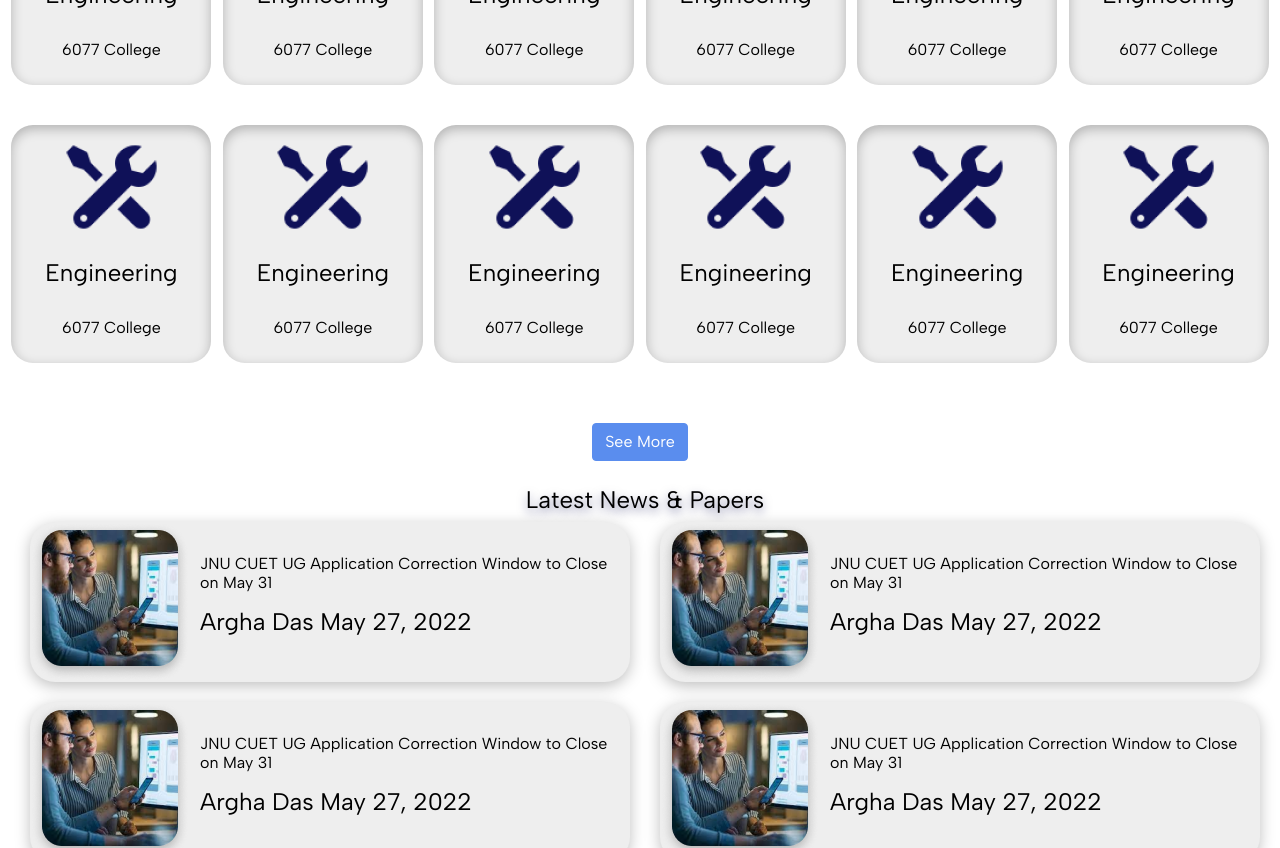
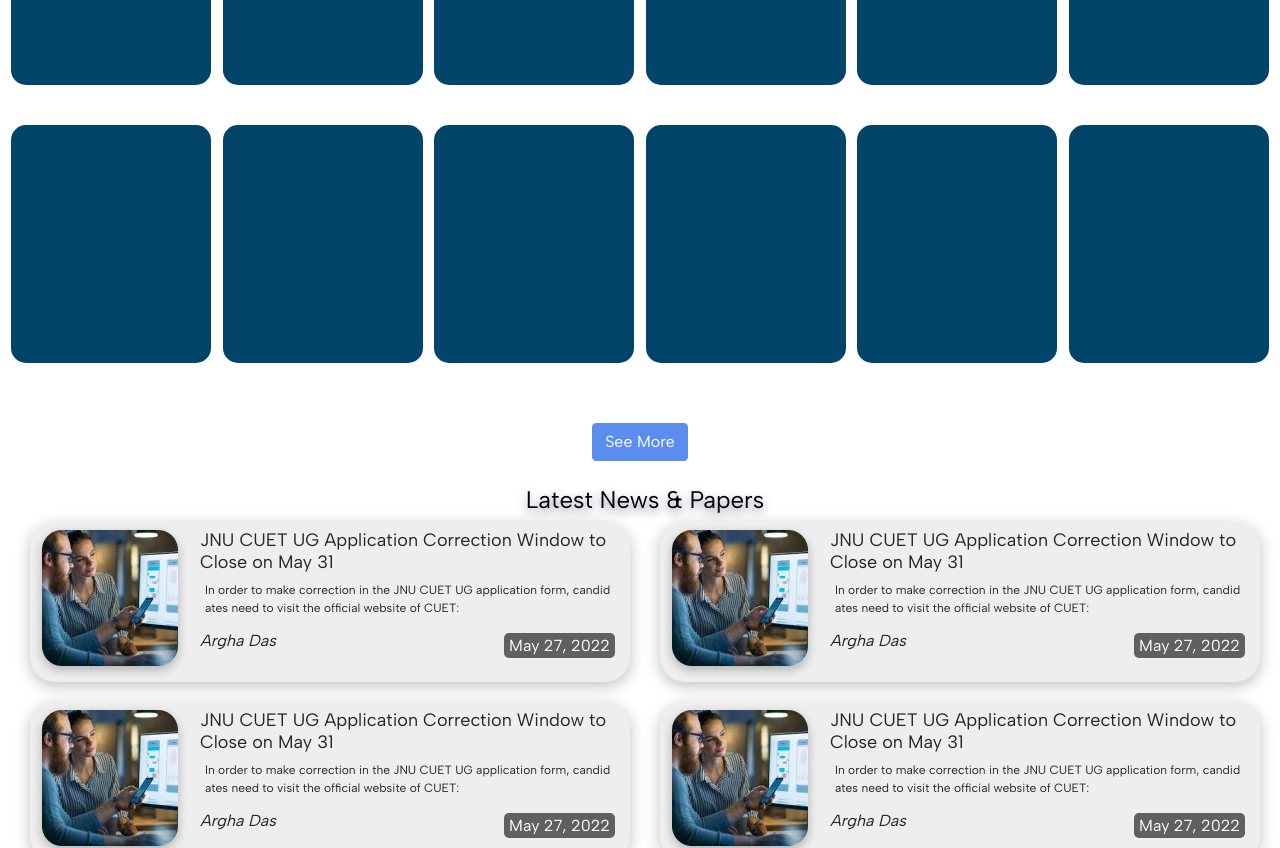
Before and after one commit to shantiprasad1339/uhubV2, a React (Vite) app: page / in a window 1280 px wide. Shown: the part 1240-2088 px from the top of the page. Built offline with nearby package versions, Linux system fonts and the light colour scheme.

Commit message:
card design change

```diff
--- a/src/jsx/LandingPage/Landing.css
+++ b/src/jsx/LandingPage/Landing.css
@@ -8,12 +8,14 @@
     font-family: 'Albert Sans', sans-serif;
 
 }
-a{
+
+a {
     text-decoration: none;
     color: #000;
 }
+
 /* Base styles for cards */
-.banner img{
+.banner img {
     max-height: 500px;
     width: 100%;
     padding-bottom: 30px;
@@ -59,9 +61,10 @@ a{
 }
 
 
-.cardImg img{
+.cardImg img {
     height: 100px;
 }
+
 .cardLocation,
 .cardStar p {
     font-size: 10px;
@@ -161,10 +164,20 @@ a{
 .UniversityCard {
     width: 200px;
     height: 238px;
-    flex-shrink: 0;
+    position: relative;
     border-radius: 22px;
     background: #EEE;
     box-shadow: 0px 4px 12px 0px rgba(0, 0, 0, 0.25) inset;
+}
+
+.the-card{
+    position:absolute;
+    width: 100%;
+    height: 100%;
+    transform-style: preserve-3d;
+    transition: all 0.5s case;
+    background: #03446A;
+    border-radius: 15px;
 }
 
 .UniversityCards {
@@ -215,25 +228,108 @@ a{
     box-shadow: 0px 4px 15px 0px rgba(0, 0, 0, 0.25);
     margin-left: 10px;
 }
+
 .news:hover {
     border: 1px solid #FA0000;
 
 }
+
 .newsDate {
     line-height: 15px;
+    display: flex;
+    justify-content: space-between;
+    font-family: 14px;
+}
+
+.newsDate-date{
+    margin-right:15px;
+    /* border: 1px solid black; */
+    padding: 5px;
+    background: #606061;
+    color: white;
+    border-radius: 5px;
+}
+
+.newsDate-date:hover{
+    background-color: #9ec8e9;
 }
 
 .headingNews {
     margin-bottom: 5px;
 }
 
+.headingNews-h {
+    font-size: 18px;
+    margin-top: 5px;
+}
 
-.viewAllBtn{
+.headingNews-p{
+    font-size: 12px;
+    padding: 0px 15px 0px 5px;
+    word-break: break-all;
+}
+
+.newsDate-name{
+    font-style: italic;
+}
+
+.viewAllBtn {
     display: flex;
     justify-content: center;
     align-items: center;
 }
-.viewAllBtn button{
+
+
+/* FLIPCARD CSS */
+
+.clg-card {
+    position: absolute;
+    width: 200px;
+    height: 200px;
+    margin: -150px;
+    float: left;
+    perspective: 500px;
+    display: flex !important;
+    justify-content: space-between !important;
+    margin-right: 20px !important;
+  }
+
+  .clg-content {
+    position: absolute;
+    width: 100%;
+    height: 100%;
+    box-shadow: 0 0 15px rgba(0,0,0,0.1);
+    transition: transform 1s;
+    transform-style: preserve-3d;
+  }
+
+  .clg-card:hover .clg-content {
+    transform: rotateY( 180deg ) ;
+    transition: transform 0.5s;
+  }
+
+  .front,
+  .back {
+    position: absolute;
+    height: 100%;
+    width: 100%;
+    background: white;
+    line-height: 300px;
+    color: #03446A;
+    text-align: center;
+    font-size: 10px;
+    border-radius: 5px;
+    backface-visibility: hidden;
+  }
+
+  .back {
+    background: #03446A;
+    color: white;
+    transform: rotateY( 180deg );
+  }
+
+/* FLIPCARD CSS END */
+.viewAllBtn button {
     width: 300px;
     height: 64px;
     margin-top: 30px;
@@ -243,19 +339,23 @@ border-radius: 10px;
     background: #0F1158;
     box-shadow: 0px 4px 20px 5px rgba(52, 143, 214, 0.50);
 }
+
 .NewsCard {
     display: grid;
     row-gap: 20px;
     justify-content: space-evenly;
     grid-template-columns: auto auto;
 }
+
 .cardIcons {
-    gap:40px;
+    gap: 40px;
 }
-.latesText{
-    display:flex;
-    justify-content:center;
+
+.latesText {
+    display: flex;
+    justify-content: center;
 }
+
 /* Media query for mobile screens */
 @media (max-width: 1040px) {
     .css-i4bv87-MuiSvgIcon-root {
@@ -263,6 +363,7 @@ box-shadow: 0px 4px 20px 5px rgba(52, 143, 214, 0.50);
         margin-top: 5px;
 
     }
+
     .UniversityCards {
         display: grid;
         grid-template-columns: auto auto auto;
@@ -272,29 +373,36 @@ box-shadow: 0px 4px 20px 5px rgba(52, 143, 214, 0.50);
         margin-top: 60px;
 
     }
+
     .heroImg p {
         top: 165px;
         left: 53px;
     }
+
     .heroImg img {
         max-width: 90%;
         max-height: 100%;
         cursor: pointer;
         margin-top: 190px;
     }
-    .NewsCard{
+
+    .NewsCard {
         display: grid;
 
     }
-    .news{
-        width: 480px;
+
+    .news {
+        width: 550px;
     }
+
     .NewsCard {
         display: grid;
         row-gap: 20px;
         justify-content: space-evenly;
-        grid-template-columns:auto auto ;}
+        grid-template-columns: auto auto;
     }
+}
+
 .card {
     width: 22%;
     max-width: 220px;
@@ -323,25 +431,33 @@ box-shadow: 0px 4px 20px 5px rgba(52, 143, 214, 0.50);
         font-size: 14px;
 
     }
+
     .cardArea {
 
         margin-top: -40px;
     }
+
     .navButtons button {
         width: 155px;
         font-size: 20px;
-    }.NewsCard{
+    }
+
+    .NewsCard {
         display: grid;
-        grid-template-columns:auto  ;}
+        grid-template-columns: auto;
+    }
+
     .card:hover {
         animation: none;
         /* Remove hover animation on mobile */
     }
+
     .heroText h4 {
 
         padding-left: 10px;
 
     }
+
     .cardArea {
         gap: 20px;
     }
@@ -371,15 +487,18 @@ box-shadow: 0px 4px 20px 5px rgba(52, 143, 214, 0.50);
         top: 190px;
         left: 10px;
     }
+
     .cardIcons {
         gap: 40px;
     }
-    .UniversityCard{
+
+    .UniversityCard {
         width: 230px;
     }
 }
+
 @media (max-width: 760px) {
-   .cardArea{
+    .cardArea {
         display: grid;
         grid-template-columns: auto auto;
         justify-content: center;
@@ -391,13 +510,15 @@ box-shadow: 0px 4px 20px 5px rgba(52, 143, 214, 0.50);
         top: 165px;
         left: 10px;
     }
-.UniversityCards{
-    display:grid ;
+
+    .UniversityCards {
+        display: grid;
         grid-template-columns: auto auto;
         justify-content: center;
         align-items: center;
         padding: 10px;
     }
+
     .NewsCard {
         display: grid;
         justify-content: center;
@@ -405,20 +526,25 @@ box-shadow: 0px 4px 20px 5px rgba(52, 143, 214, 0.50);
         grid-template-columns: auto;
         width: 100%;
     }
+
     .heroText h4 {
         font-size: 26px;
     }
+
     .latesText h4 {
         font-size: 32px;
     }
-.news{
+
+    .news {
         flex-direction: column;
         width: 290px;
     }
-.newsDate h4{
+
+    .newsDate h4 {
         font-size: 15px;
         padding-left: 10px;
     }
+
     .NewsCard {
         display: grid;
         justify-content: center;
@@ -427,78 +553,95 @@ box-shadow: 0px 4px 20px 5px rgba(52, 143, 214, 0.50);
         width: 100%;
         margin-top: 70px;
     }
-.newImg{
+
+    .newImg {
         width: 100%;
         text-align: center;
     }
-.newsImg img{
+
+    .newsImg img {
         width: 265px;
         height: 171px;
     }
-.headingNews{
+
+    .headingNews {
         padding: 10px;
     }
-.UniversityCards{
+
+    .UniversityCards {
         gap: 10px;
     }
-.UniversityCard{
+
+    .UniversityCard {
         width: 190px;
     }
 }
+
 @media (max-width: 490px) {
     .cardImg img {
         height: 100px;
         margin-top: 20px;
     }
-    .card{
+
+    .card {
         width: 208px !important;
         height: 244px !important;
     }
+
     .cardText h4 {
         /* font-size: 13px; */
     }
+
     .cardArea {
         gap: 6px;
     }
+
     .cardText h4 {
 
         margin-top: 0px;
     }
+
     .cardIcons {
         justify-content: flex-start;
         margin-top: -3px;
     }
+
     .latesText h4 {
         font-size: 26px;
     }
 }
+
 @media (max-width: 768px) {
-    .card{
+    .card {
         width: 200px !important;
         height: 210px !important;
     }
-    .cardText h4 {
-        }
+
+    .cardText h4 {}
+
     .cardText h4 {
         font-size: 16px;
         margin-top: -1px;
         margin-bottom: 4px;
     }
 }
+
 @media (max-width: 390px) {
-    .navIcons{
+    .navIcons {
         /* display: none; */
         font-size: 10px;
         margin-top: -34px;
     }
 
-    .UniversityCard{
+    .UniversityCard {
         width: 151px;
     }
+
     .cardArea {
 
-    grid-template-columns: auto ;
+        grid-template-columns: auto;
     }
+
     .latesText h4 {
         font-size: 26px;
     }
--- a/src/jsx/LandingPage/Landing.jsx
+++ b/src/jsx/LandingPage/Landing.jsx
@@ -45,79 +45,89 @@ function Landing() {
       heading: "JNU CUET UG Application Correction Window to Close on May 31",
       summary:
         "In order to make correction in the JNU CUET UG application form, candidates need to visit the official website of CUET:",
-      date: "Argha Das May 27, 2022",
+      date: "May 27, 2022",
+      name: "Argha Das",
     },
     {
       image: newsimage,
       heading: "JNU CUET UG Application Correction Window to Close on May 31",
       summary:
         "In order to make correction in the JNU CUET UG application form, candidates need to visit the official website of CUET:",
-      date: "Argha Das May 27, 2022",
+      date: "May 27, 2022",
+      name: "Argha Das",
     },
     {
       image: newsimage,
       heading: "JNU CUET UG Application Correction Window to Close on May 31",
       summary:
         "In order to make correction in the JNU CUET UG application form, candidates need to visit the official website of CUET:",
-      date: "Argha Das May 27, 2022",
+      date: "May 27, 2022",
+      name: "Argha Das",
     },
     {
       image: newsimage,
       heading: "JNU CUET UG Application Correction Window to Close on May 31",
       summary:
         "In order to make correction in the JNU CUET UG application form, candidates need to visit the official website of CUET:",
-      date: "Argha Das May 27, 2022",
+      date: "May 27, 2022",
+      name: "Argha Das",
     },
     {
       image: newsimage,
       heading: "JNU CUET UG Application Correction Window to Close on May 31",
       summary:
         "In order to make correction in the JNU CUET UG application form, candidates need to visit the official website of CUET:",
-      date: "Argha Das May 27, 2022",
+      date: "May 27, 2022",
+      name: "Argha Das",
     },
     {
       image: newsimage,
       heading: "JNU CUET UG Application Correction Window to Close on May 31",
       summary:
         "In order to make correction in the JNU CUET UG application form, candidates need to visit the official website of CUET:",
-      date: "Argha Das May 27, 2022",
+      date: "May 27, 2022",
+      name: "Argha Das",
     },
     {
       image: newsimage,
       heading: "JNU CUET UG Application Correction Window to Close on May 31",
       summary:
         "In order to make correction in the JNU CUET UG application form, candidates need to visit the official website of CUET:",
-      date: "Argha Das May 27, 2022",
+      date: "May 27, 2022",
+      name: "Argha Das",
     },
     {
       image: newsimage,
       heading: "JNU CUET UG Application Correction Window to Close on May 31",
       summary:
         "In order to make correction in the JNU CUET UG application form, candidates need to visit the official website of CUET:",
-      date: "Argha Das May 27, 2022",
+      date: "May 27, 2022",
+      name: "Argha Das",
     },
     {
       image: newsimage,
       heading: "JNU CUET UG Application Correction Window to Close on May 31",
       summary:
         "In order to make correction in the JNU CUET UG application form, candidates need to visit the official website of CUET:",
-      date: "Argha Das May 27, 2022",
+      date: "May 27, 2022",
+      name: "Argha Das",
     },
     {
       image: newsimage,
       heading: "JNU CUET UG Application Correction Window to Close on May 31",
       summary:
         "In order to make correction in the JNU CUET UG application form, candidates need to visit the official website of CUET:",
-      date: "Argha Das May 27, 2022",
+      date: "May 27, 2022",
+      name: "Argha Das",
     },
     {
       image: newsimage,
       heading: "JNU CUET UG Application Correction Window to Close on May 31",
       summary:
         "In order to make correction in the JNU CUET UG application form, candidates need to visit the official website of CUET:",
-      date: "Argha Das May 27, 2022",
+      date: "May 27, 2022",
+      name: "Argha Das",
     },
-
   ];
 
   const toggleCards = () => {
@@ -179,14 +189,13 @@ function Landing() {
         </div>
         <div className="NewsCard">
           {newsData.slice(0, showAllNews ? undefined : 5).map((news, index) => (
-          <NavLink to="/AllNewPages" key={index}>
             <Newscard
               image={news.image}
               heading={news.heading}
               summary={news.summary}
               date={news.date}
+              name={news.name}
             />
-          </NavLink>
           ))}
         </div>
         <div className="viewAllBtn">
@@ -231,13 +240,22 @@ export { Card };
 function UniCard(props) {
   return (
     <>
-      <div className="unicard">
+      {/* <div className="unicard">
         <div className="UniversityCard">
           <div className="universityimg">
             <img src={props.img} alt="" />
             <h4>{props.text}</h4>
             <p>6077 College</p>
           </div>
+        </div>
+      </div> */}
+
+      <div className="unicard">
+        <div className="UniversityCard">
+          <div className="the-card">
+
+          </div>
+
         </div>
       </div>
     </>
@@ -253,10 +271,11 @@ function Newscard(props) {
           <img src={props.image} alt="" />
         </div>
         <div className="headingNews">
-          <h6>{props.heading}</h6>
-          <p>{props.summerry}</p>
+          <h6 className="headingNews-h">{props.heading}</h6>
+          <p className="headingNews-p">{props.summary}</p>
           <div className="newsDate">
-            <h4>{props.date}</h4>
+            <p className="newsDate-name">{props.name}</p>
+            <p className="newsDate-date">{props.date}</p>
           </div>
         </div>
       </div>
```
Lines whose indentation alone changed are shown as unchanged.
